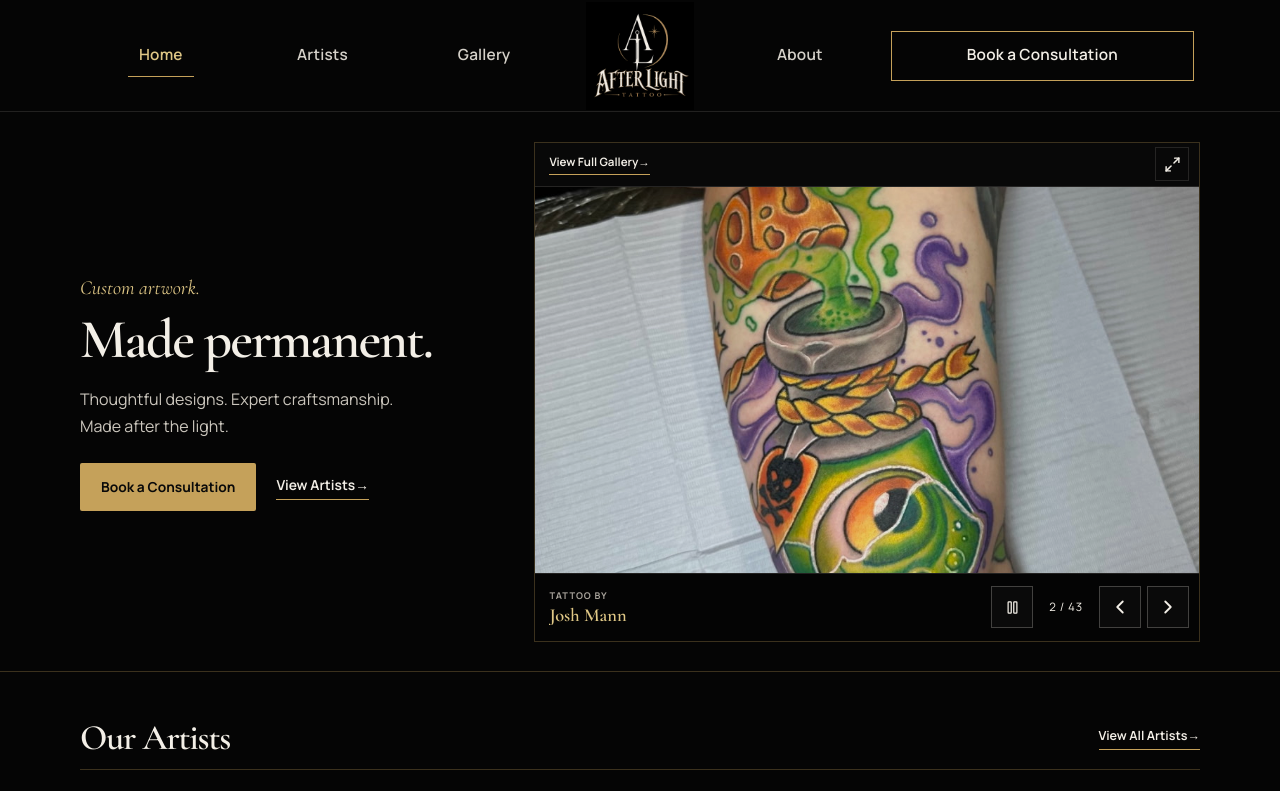
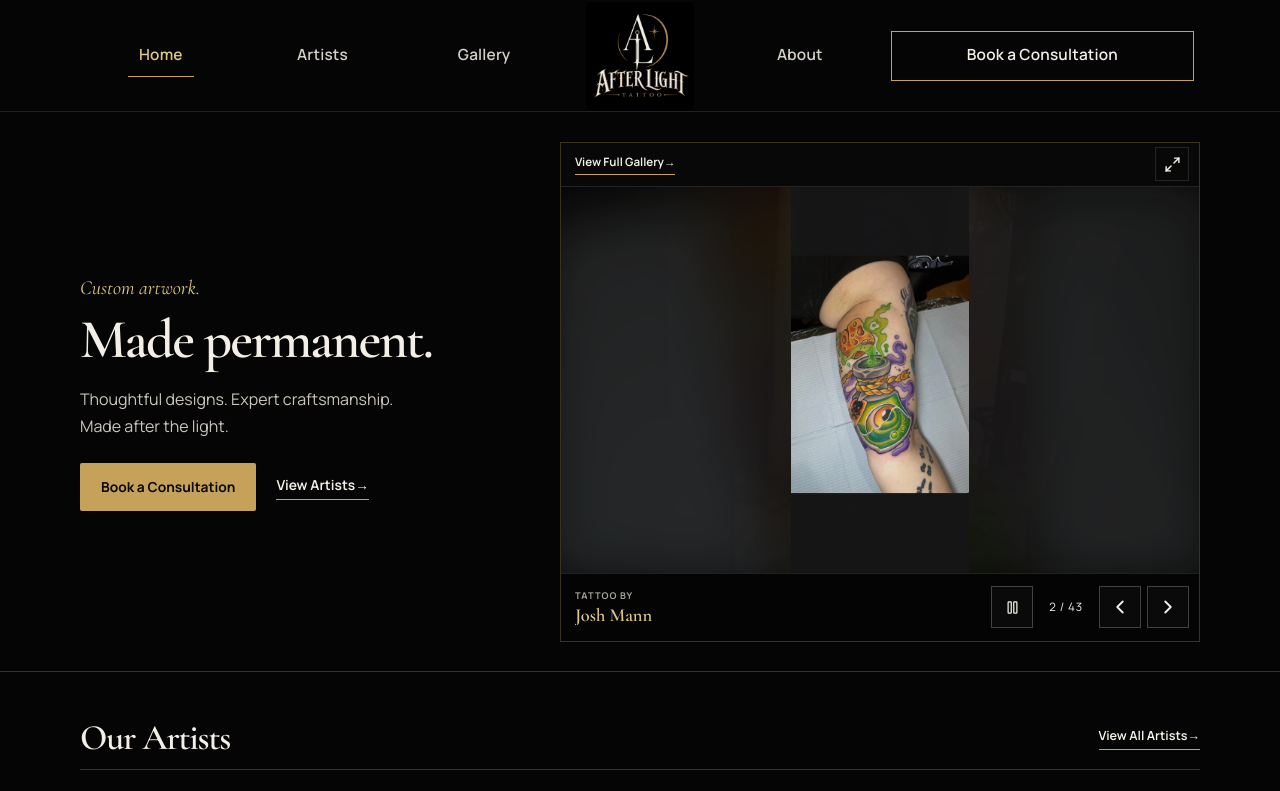
Before and after one commit to afterlighttattoo/afterlighttattoo, a Next.js app: page / in a window 1280 px wide. Shown: the top 791 px of the page. Built offline with nearby package versions, Linux system fonts and the light colour scheme.

Commit message:
Separate and unzoom homepage gallery

```diff
--- a/app/components/FeaturedArtworkCarousel.tsx
+++ b/app/components/FeaturedArtworkCarousel.tsx
@@ -9,11 +9,6 @@ import { ArtworkLightbox } from "./ArtworkLightbox";
 
 function isPreloaded(index: number, activeIndex: number, length: number) {
   return index === activeIndex || index === (activeIndex - 1 + length) % length || index === (activeIndex + 1) % length;
-}
-
-function shouldContainArtwork(image: PortfolioImage) {
-  const ratio = image.width / image.height;
-  return ratio < 0.38 || ratio > 2.5;
 }
 
 export function FeaturedArtworkCarousel({ images }: { images: PortfolioImage[] }) {
@@ -142,7 +137,7 @@ export function FeaturedArtworkCarousel({ images }: { images: PortfolioImage[] }
             >
               {images.map((image, index) => isPreloaded(index, activeIndex, images.length) ? (
                 <span
-                  className={`featured-carousel-slide ${index === activeIndex ? "is-active" : ""} ${shouldContainArtwork(image) ? "is-contained" : ""}`.trim()}
+                  className={`featured-carousel-slide ${index === activeIndex ? "is-active" : ""}`.trim()}
                   key={`${image.artistSlug}-${image.filename}`}
                   aria-hidden={index !== activeIndex}
                 >
--- a/app/globals.css
+++ b/app/globals.css
@@ -216,7 +216,7 @@ a:focus-visible, button:focus-visible, input:focus-visible, select:focus-visible
 
 /* Homepage */
 .home-hero { height: 560px; border-bottom: 1px solid var(--line); background: var(--black); }
-.featured-carousel { display: grid; width: min(calc(100% - 48px), 1120px); height: 100%; margin-inline: auto; grid-template-columns: minmax(300px, .72fr) minmax(620px, 1.28fr); gap: 80px; align-items: center; background: var(--black); touch-action: pan-y; isolation: isolate; }
+.featured-carousel { display: grid; width: min(calc(100% - 48px), 1120px); height: 100%; margin-inline: auto; grid-template-columns: minmax(320px, 360px) minmax(620px, 1fr); gap: 120px; align-items: center; background: var(--black); touch-action: pan-y; isolation: isolate; }
 .featured-carousel:focus-visible { outline: 2px solid var(--gold-light); outline-offset: 3px; }
 .featured-carousel-copy { min-width: 0; }
 .hero-kicker { margin-bottom: 6px; color: var(--gold-light); font-family: var(--font-serif); font-size: 1.25rem; font-style: italic; }
@@ -231,10 +231,8 @@ a:focus-visible, button:focus-visible, input:focus-visible, select:focus-visible
 .featured-carousel-image { position: absolute; display: block; inset: 0; width: 100%; height: 100%; padding: 0; overflow: hidden; border: 0; background: transparent; cursor: zoom-in; }
 .featured-carousel-slide { position: absolute; z-index: 1; display: block; inset: 0; overflow: hidden; opacity: 0; transition: opacity 460ms ease; }
 .featured-carousel-slide.is-active { opacity: 1; }
-.artwork-backdrop { position: absolute; display: none; inset: 0; width: 100%; height: 100%; object-fit: cover; object-position: center; filter: blur(28px) brightness(.35); opacity: .55; transform: scale(1.08); }
-.artwork-foreground { position: absolute; z-index: 1; inset: 0; width: 100%; height: 100%; object-fit: cover; object-position: center center; transform: none; }
-.featured-carousel-slide.is-contained .artwork-backdrop { display: block; }
-.featured-carousel-slide.is-contained .artwork-foreground { object-fit: contain; }
+.artwork-backdrop { position: absolute; inset: 0; width: 100%; height: 100%; object-fit: cover; object-position: center; filter: blur(28px) brightness(.35); opacity: .55; transform: scale(1.08); }
+.artwork-foreground { position: absolute; z-index: 1; inset: 0; width: 100%; height: 100%; object-fit: contain; object-position: center center; transform: none; }
 .featured-carousel-bar { display: flex; min-width: 0; padding: 9px 10px 9px 14px; align-items: center; justify-content: space-between; gap: 12px; border-top: 1px solid var(--line-soft); background: rgba(5,5,5,.94); }
 .featured-carousel-credit { display: flex; min-width: 0; flex-direction: column; gap: 1px; }
 .featured-carousel-credit > span { color: var(--gray); font-size: .58rem; font-weight: 700; letter-spacing: .1em; text-transform: uppercase; }
@@ -455,11 +453,11 @@ a:focus-visible, button:focus-visible, input:focus-visible, select:focus-visible
 .not-found > p:not(.eyebrow) { margin-bottom: 24px; color: var(--gray); }
 
 @media (min-width: 1101px) and (max-width: 1279px) {
-  .featured-carousel { gap: 60px; }
+  .featured-carousel { gap: 90px; }
 }
 
 @media (min-width: 761px) and (max-width: 1100px) {
-  .featured-carousel { grid-template-columns: minmax(300px, .78fr) minmax(0, 1.25fr); gap: 40px; }
+  .featured-carousel { grid-template-columns: minmax(300px, .78fr) minmax(0, 1.25fr); gap: 60px; }
 }
 
 @media (max-width: 980px) {
```
